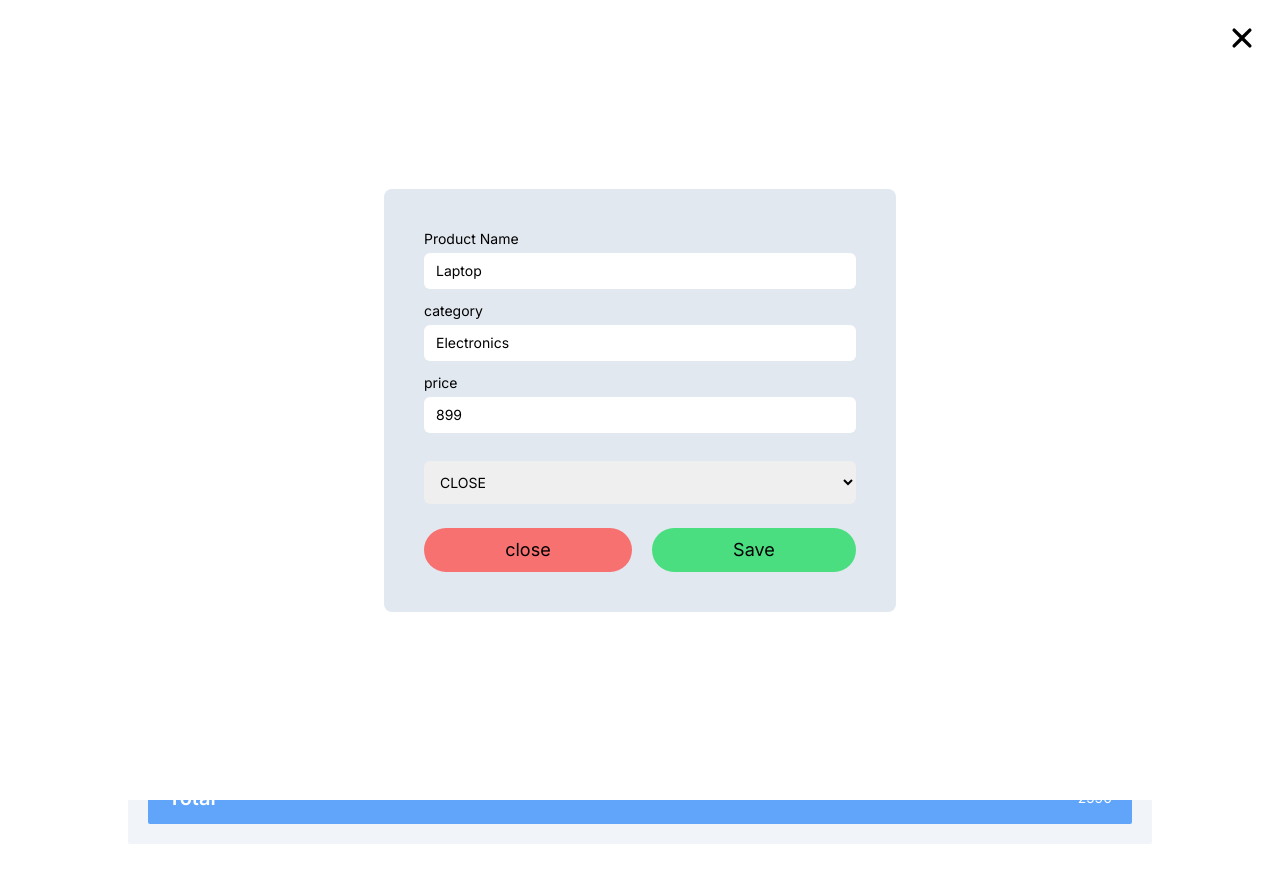
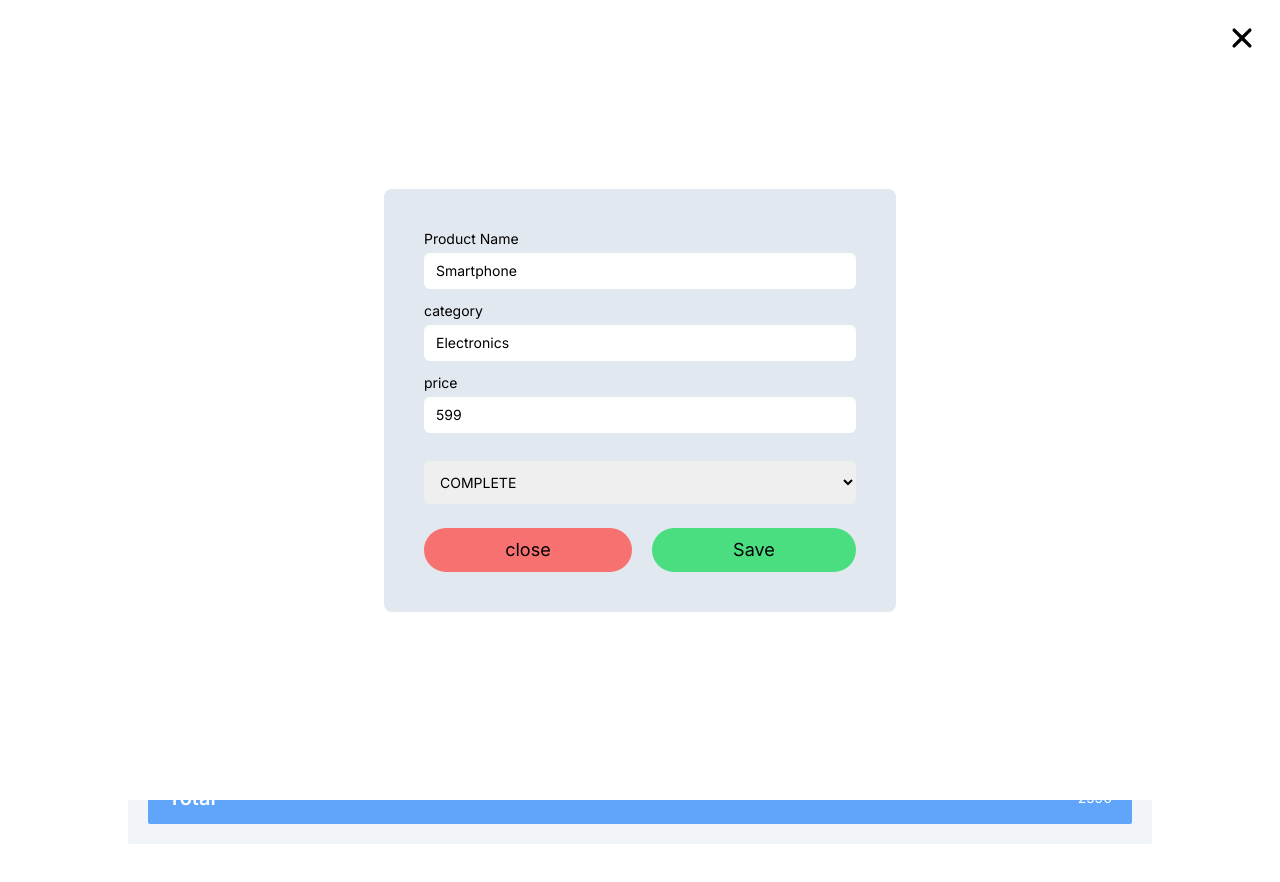
Before and after one commit to Foxlancerr/next-js-crud-table, a Next.js app: page / in a window 1280 px wide. Both pictures are taken after a click on the element 1056 px from the left and 182 px from the top of the page. Shown: the top 882 px of the page. Built offline with nearby package versions, Linux system fonts and the light colour scheme.

Commit message:
some type changes

```diff
--- a/src/app/page.tsx
+++ b/src/app/page.tsx
@@ -7,9 +7,8 @@ import { FaPlus } from "react-icons/fa6";
 
 export default function Home() {
   const [productList, setProductList] = useState(productsListArr);
-  const [dialogBoxFormData, setDialogBoxFormData] = useState<Partial<IProduct>>(
-    {}
-  );
+  const [dialogBoxFormData, setDialogBoxFormData] =
+    useState<Partial<IProduct> | null>({});
   const [dailogBoxOpen, setDailogBoxOpen] = useState(false);
   const [selectedBoxId, setSelectedBoxId] = useState<null | number>(null);
 
@@ -18,7 +17,7 @@ export default function Home() {
 
     const form = new FormData(event.currentTarget);
 
-    const formData:Record<string, string> = {}
+    const formData: Record<string, string> = {};
     for (let [key, value] of form) {
       (formData as any)[key] =
         value === ""
@@ -28,27 +27,29 @@ export default function Home() {
           : value;
     }
 
+    const index = productList.findIndex(
+      (product) => product.id === selectedBoxId
+    );
+    if (index !== -1) {
+      setProductList((prev) => {
+        const updatedProductList = [...prev];
 
-
-    setProductList((prev) => {
-      const updatedProductList = [...prev];
-      const index = updatedProductList.findIndex(
-        (product) => product.id === selectedBoxId
-      );
-      if (index !== -1) {
         updatedProductList[index] = {
           ...updatedProductList[index],
           ...formData,
-          price:Number(formData.price)
+          price: Number(formData.price),
         };
-      }
 
-      return updatedProductList;
-    });
+        return updatedProductList;
+      });
+    } else {
+      setProductList((prev) => {
+
+      });
+    }
 
     setDailogBoxOpen(false);
   }
-
 
   return (
     <main className="flex justify-center bg-slate-100 rounded-sm w-[95%] md:w-4/5 mx-auto my-10 md:my-20 md:p-5 relative">
@@ -73,6 +74,7 @@ export default function Home() {
       )}
       <Table
         setSelectedBoxId={setSelectedBoxId}
+        selectedBoxId={selectedBoxId}
         setDailogBoxOpen={setDailogBoxOpen}
         setDialogBoxFormData={setDialogBoxFormData}
         productList={productList}
--- a/src/assets/constant.ts
+++ b/src/assets/constant.ts
@@ -14,7 +14,7 @@ export interface IProduct {
 
 export const productsListArr: IProduct[] = [
     {
-        id: 1,
+        id: 0,
         "Product Name": "Smartphone",
         "category": "Electronics",
         "price": 599,
@@ -22,7 +22,7 @@ export const productsListArr: IProduct[] = [
 
     },
     {
-        id: 2,
+        id: 1,
         "Product Name": "Laptop",
         "category": "Electronics",
         "price": 899,
@@ -30,7 +30,7 @@ export const productsListArr: IProduct[] = [
 
     },
     {
-        id: 3,
+        id: 2,
         "Product Name": "Desk Chair",
         "category": "Furniture",
         "price": 149,
@@ -38,7 +38,7 @@ export const productsListArr: IProduct[] = [
 
     },
     {
-        id: 4,
+        id: 3,
         "Product Name": "Running Shoes",
         "category": "Footwear",
         "price": 79,
@@ -46,7 +46,7 @@ export const productsListArr: IProduct[] = [
 
     },
     {
-        id: 5,
+        id: 4,
         "Product Name": "Digital Camera",
         "category": "Electronics",
         "price": 399,
@@ -54,7 +54,7 @@ export const productsListArr: IProduct[] = [
 
     },
     {
-        id: 6,
+        id: 5,
         "Product Name": "Coffee Maker",
         "category": "Appliances",
         "price": 49,
@@ -62,7 +62,7 @@ export const productsListArr: IProduct[] = [
 
     },
     {
-        id: 7,
+        id: 6,
         "Product Name": "TV Stand",
         "category": "Furniture",
         "price": 199,
@@ -70,7 +70,7 @@ export const productsListArr: IProduct[] = [
 
     },
     {
-        id: 8,
+        id: 7,
         "Product Name": "Headphones",
         "category": "Electronics",
         "price": 129,
@@ -78,7 +78,7 @@ export const productsListArr: IProduct[] = [
 
     },
     {
-        id: 9,
+        id: 8,
         "Product Name": "Backpack",
         "category": "Bags",
         "price": 59,
@@ -86,11 +86,10 @@ export const productsListArr: IProduct[] = [
 
     },
     {
-        id: 10,
+        id: 9,
         "Product Name": "Desk Lamp",
         "category": "Home Decor",
         "price": 29,
         status: EStatus.CLOSE,
-
     }
 ];
--- a/src/components/DialogBox.tsx
+++ b/src/components/DialogBox.tsx
@@ -8,8 +8,8 @@ import { FaPlus } from "react-icons/fa6";
 interface IDialogBoxProps {
   setDailogBoxOpen: (id: boolean) => void;
   handleSave: (event: React.FormEvent<HTMLFormElement>) => void;
-  setDialogBoxFormData: React.Dispatch<React.SetStateAction<IProduct | null>>;
-  dialogBoxFormData: IProduct | null;
+  setDialogBoxFormData: React.Dispatch<React.SetStateAction<Partial<IProduct> | null>>;
+  dialogBoxFormData: Partial<IProduct> | null;
 }
 function DialogBox({
   setDailogBoxOpen,
@@ -22,6 +22,7 @@ function DialogBox({
   ) => {
     const { name, value } = event.target;
     setDialogBoxFormData((prevState) => {
+      if(!prevState) return prevState
       const newState = {
         ...prevState,
         [name]: value,
--- a/src/components/Table.tsx
+++ b/src/components/Table.tsx
@@ -9,13 +9,17 @@ import { FaPlus } from "react-icons/fa6";
 interface ITableProps {
   setDailogBoxOpen: (id: boolean) => void;
   productList: IProduct[];
+  selectedBoxId: number | null;
   setSelectedBoxId: Dispatch<SetStateAction<number | null>>;
   setProductList: Dispatch<SetStateAction<IProduct[]>>;
-  setDialogBoxFormData: React.Dispatch<React.SetStateAction<IProduct | null>>;
+  setDialogBoxFormData: React.Dispatch<
+    React.SetStateAction<Partial<IProduct> | null>
+  >;
 }
 function Table({
   setDailogBoxOpen,
   setSelectedBoxId,
+  selectedBoxId,
   productList,
   setProductList,
   setDialogBoxFormData,
@@ -33,6 +37,7 @@ function Table({
 
   function onEdit(id: number) {
     setDailogBoxOpen(true);
+    setDialogBoxFormData(productList?.[id]);
     setSelectedBoxId(id);
   }
 
@@ -43,9 +48,7 @@ function Table({
   }
   return (
     <div className="w-full flex flex-col relative">
-      <div>
-
-      </div>
+      <div></div>
       <div className="grid md:grid-cols-6 grid-cols-5 rounded-sm md:justify-between justify-start items-center md:py-3 md:px-5 py-2 px-2 bg-gray-700 text-white md:text-lg text-[12px]">
         <h1 className="hidden md:block">#</h1>
         <h1>Product Name</h1>
@@ -59,7 +62,7 @@ function Table({
 
       {/* tbody */}
       <div>
-        {productList?.map((product: IProduct) => (
+        {productList?.map((product: IProduct, index: number) => (
           <div
             key={product?.id}
             className="border-b-2 text-[10px] md:text-sm  border-black/5 last:border-none md:py-3 py-1  md:px-5 px-2 grid grid-cols-6 text-sm gap-y-3 justify-between items-center"
@@ -84,8 +87,7 @@ function Table({
               <h4
                 className="w-max bg-green-400 text-black rounded-full p-2 text-lg hover:bg-green-800 cursor-pointer duration-100 transition-all hover:text-white"
                 onClick={() => {
-                  onEdit(product?.id);
-                  setDialogBoxFormData(productList?.[product?.id]);
+                  onEdit(product.id);
                 }}
               >
                 <MdEdit></MdEdit>
```
